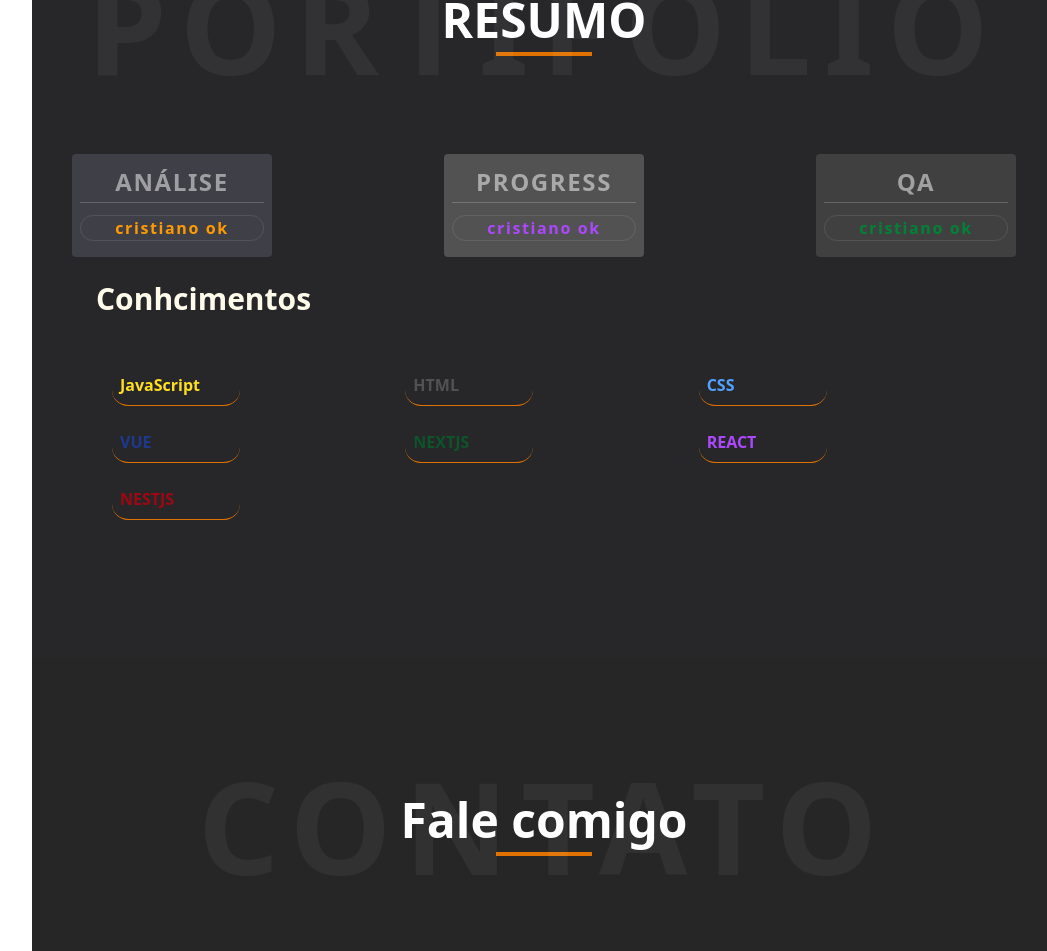
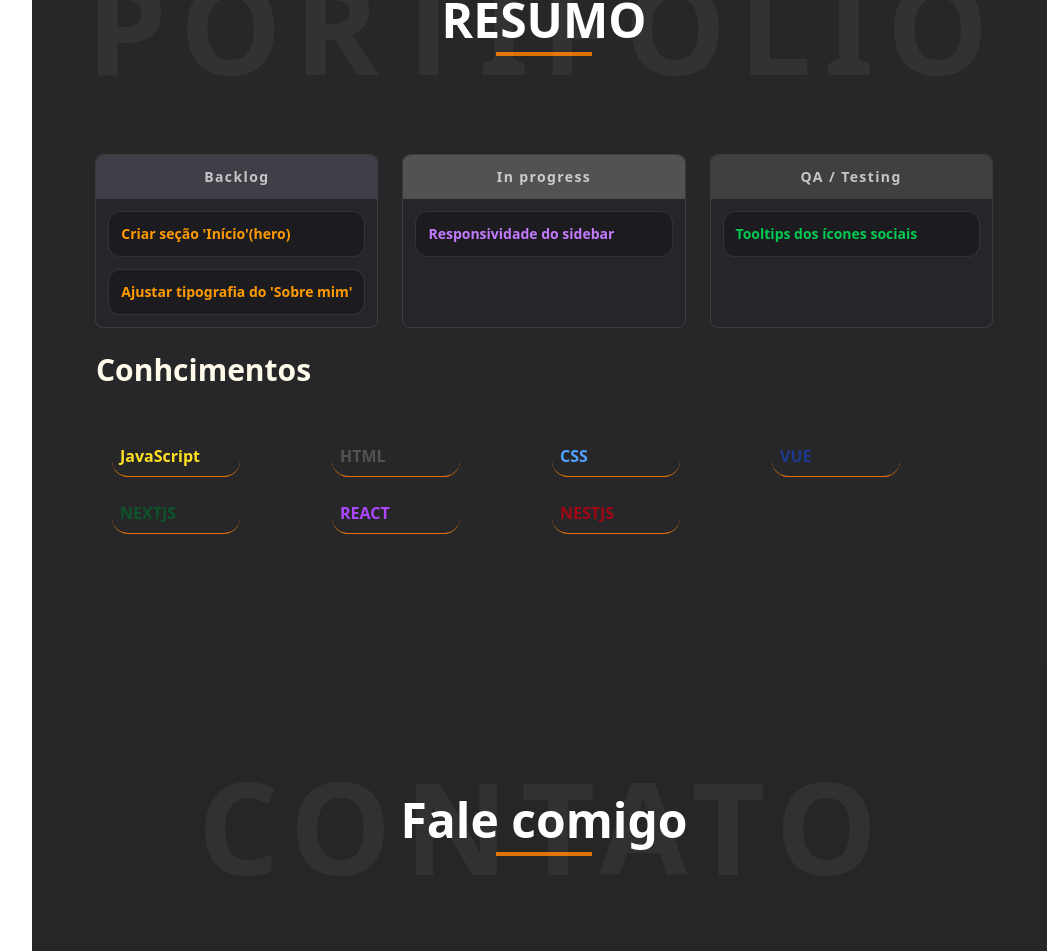
Before and after one commit to cristianoceke/Cristiano-Nascimento---Portif-lio, a Next.js app: page / in a window 1280 px wide. Shown: the part 1742-2693 px from the top of the page, without its empty margins (224-1271 px from the left). Built offline with nearby package versions, Linux system fonts and the light colour scheme.

Commit message:
resume screen

```diff
--- a/src/app/page.tsx
+++ b/src/app/page.tsx
@@ -1,7 +1,11 @@
 import { FontAwesomeIcon } from "@fortawesome/react-fontawesome";
 import { faGithub, faLinkedin, faInstagram } from "@fortawesome/free-brands-svg-icons";
 import { faPhone, faEnvelope } from "@fortawesome/free-solid-svg-icons";
+import Kanban from "@/components/kanban";
 
+const task = [
+  {}
+]
 
 export default function Home() {
   return (
@@ -86,34 +90,13 @@ export default function Home() {
             </div>
           </div>
 
-          <div className="flex justify-between">
-
-            <div className="w-50 text-center rounded bg-zinc-700 p-2 font-extrabold text-white/50 tracking-widest">
-              <h1 className="text-2xl p-1 border-b-1 border-amber-50/20 mb-3">ANÁLISE</h1>
-              <div className="rounded-2xl mb-2 justify-center text-center text-amber-500 border border-white/10 cursor-pointer">
-                <h2>cristiano <span>ok</span></h2>
-              </div>
-            </div>
-
-            <div className="w-50 text-center rounded bg-neutral-600 p-2 font-extrabold text-white/50 tracking-widest">
-              <h1 className="text-2xl p-1 border-b-1 border-amber-50/20 mb-3">PROGRESS</h1>
-              <div className="rounded-2xl mb-2 justify-center text-center text-purple-500 border border-white/10 cursor-pointer">
-                <h2>cristiano <span>ok</span></h2>
-              </div>
-            </div>
-
-            <div className="w-50 text-center rounded bg-neutral-700 p-2 font-extrabold text-white/50 tracking-widest">
-              <h1 className="text-2xl p-1 border-b-1 border-amber-50/20 mb-3">QA</h1>
-              <div className="rounded-2xl mb-2 justify-center text-center text-green-700 border border-white/10 cursor-pointer">
-                <h2>cristiano <span>ok</span></h2>
-              </div>
-            </div>
-
+          <div className=" justify-items-center">
+            <Kanban />
           </div>
 
           <div className="text-amber-50 font-extrabold p-2 ">
             <h1 className="p-4 text-3xl">Conhcimentos</h1>
-            <div className=" text-amber-50/20 grid grid-cols-1 md:grid-cols-3 gap-4 p-8">
+            <div className=" text-amber-50/20 grid grid-cols-1 md:grid-cols-4 gap-4 p-8">
               <h2 className="border-amber-600 text-yellow-300 border-b w-32 p-2 rounded-2xl hover:text-white hover:bg-amber-600 hover:rounded-2xl hover:cursor-pointer transition-colors duration-500 ">JavaScript</h2>
               <h2 className="border-amber-600 border-b w-32 p-2 rounded-2xl hover:text-white hover:bg-amber-600 hover:rounded-2xl hover:cursor-pointer transition-colors duration-500">HTML</h2>
               <h2 className="border-amber-600 text-blue-400 border-b w-32 p-2 rounded-2xl hover:text-white hover:bg-amber-600 hover:rounded-2xl hover:cursor-pointer transition-colors duration-500">CSS</h2>
--- a/src/components/Sidebar.tsx
+++ b/src/components/Sidebar.tsx
@@ -24,9 +24,7 @@ export default function Sidebar() {
 
   return (
     <aside className="fixed left-0 top-0 h-screen w-64 bg-stone-950 pt-12 px-6 text-white">
-      {/* coluna que ocupa toda a altura; o footer é empurrado com mt-auto */}
       <div className="flex h-full flex-col">
-        {/* Header/Topo */}
         <div className="flex flex-col items-center gap-6">
           <div className="relative h-24 w-24 overflow-hidden rounded-full ring-1 ring-white/10">
             <Image src="/profile.png" alt="Foto de perfil" fill className="object-cover" />
@@ -37,7 +35,6 @@ export default function Sidebar() {
             <p className="text-xs text-gray-500">Desenvolvedor Web</p>
           </div>
 
-          {/* Navegação */}
           <nav className="mt-6 w-full">
             <ul className="space-y-1">
               {abas.map((aba) => {
@@ -61,7 +58,6 @@ export default function Sidebar() {
           </nav>
         </div>
 
-        {/* Footer fixo na parte de baixo da sidebar */}
         <footer className="mt-auto w-full">
           <div className="border-t border-white/10 p-4">
             <ul className="flex items-center justify-center gap-6 text-gray-400">
--- /dev/null
+++ b/src/components/kanban.tsx
@@ -0,0 +1,93 @@
+"use client";
+
+import { useState } from "react";
+
+type Task = {
+    id: string;
+    title: string;
+    status: "Backlog" | "In progress" | "QA / Testing"
+};
+
+const COLUMNS = [
+    { key: "Backlog", title: "Backlog", headerClass: "bg-zinc-700", accent: "text-amber-500" },
+    { key: "In progress", title: "In progress", headerClass: "bg-neutral-600", accent: "text-purple-400" },
+    { key: "QA / Testing", title: "QA / Testing", headerClass: "bg-neutral-700", accent: "text-green-500" },
+] as const;
+
+const INITIAL_TASKS: Task[] = [
+    { id: "t1", title: "Criar seção 'Início'(hero)", status: "Backlog" },
+    { id: "t2", title: "Ajustar tipografia do 'Sobre mim'", status: "Backlog" },
+    { id: "t3", title: "Responsividade do sidebar", status: "In progress" },
+    { id: "t4", title: "Tooltips dos ícones sociais", status: "QA / Testing" },
+]
+
+export default function Kanban() {
+    const [tasks, setTasks] = useState<Task[]>(INITIAL_TASKS);
+    const [over, setOver] = useState<null | Task["status"]>(null);
+
+    function handleDrop(targetStatus: Task["status"], e: React.DragEvent) {
+        const taskId = e.dataTransfer.getData("text/plain");
+        if (!taskId) return;
+        setTasks((prev) =>
+            prev.map((t) => (t.id === taskId ? { ...t, status: targetStatus } : t))
+        );
+    }
+
+    function addTask(title: string) {
+        const nova: Task = { id: crypto.randomUUID(), title, status: "Backlog" };
+        setTasks((prev) => [nova, ...prev]);
+    }
+
+    return (
+        <div className="grid grid-cols-1 gap-6 md:grid-cols-3">
+            {COLUMNS.map((col) => {
+                const tasksHere = tasks.filter((t) => t.status === col.key);
+                return (
+                    <section
+                        key={col.key}
+                        onDragOver={(e) => {
+                            e.preventDefault();
+                            setOver(col.key);
+                        }}
+                        onDragLeave={() => setOver((curr) => (curr === col.key ? null : curr))}
+                        onDrop={(e) => {
+                            handleDrop(col.key, e);
+                            setOver(null);
+                        }}
+                        className={`rounded-lg border border-white/10 bg-zinc-800/50 backdrop-blur transition
+                            ${over === col.key ? "ring-2 ring-amber-600" : ""}`}
+                    >
+                        <header className={`${col.headerClass} rounded-t-lg px4 py-3`}>
+                            <h3 className="text-center text-sm font-extrabold tracking-widest text-white/70">
+                                {col.title}
+                            </h3>
+                        </header>
+                        <ul className="p-3 space-y-3">
+                            {tasksHere.map((task) => (
+                                <li
+                                    key={task.id}
+                                    draggable
+                                    onDragStart={(e) => {
+                                        e.dataTransfer.setData("text/plain", task.id);
+                                        e.dataTransfer.effectAllowed = "move";
+                                    }}
+                                    className="cursor-pointer rounded-xl border border-white/10 bg-zinc-900/60 p-3 text-left hover:border-white/20 transition-colors"
+                                >
+                                    <h4 className={`text-sm font-semibold ${col.accent}`}>
+                                        {task.title}
+                                    </h4>
+                                </li>
+                            ))}
+
+                            {tasksHere.length === 0 && (
+                                <li className="rounded-xl border border-dashed border-white/10 p-6 text-center text-xs text-white/40">
+                                    Sem itens aqui
+                                </li>
+                            )}
+                        </ul>
+                    </section>
+                )
+            })}
+        </div>
+    )
+}
```
